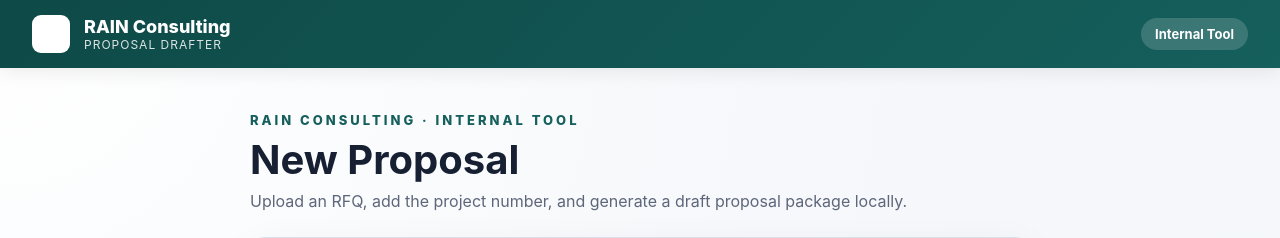
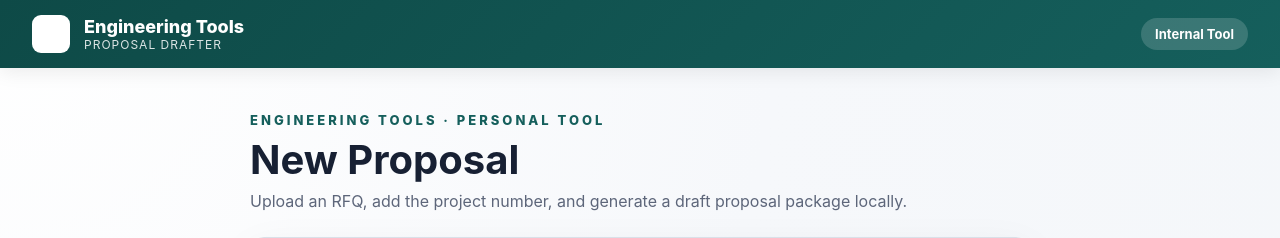
Before and after one commit to MariaMcCrann/Rain-Proposal-Tool, a Flask app: page / in a window 1280 px wide. Shown: the top 238 px of the page. Run offline with Flask 3, Linux system fonts and the light colour scheme.

Commit message:
Use generic proposal tool branding

```diff
--- a/Rain-Proposal-Tool/templates/index.html
+++ b/Rain-Proposal-Tool/templates/index.html
@@ -2,7 +2,7 @@
 <html lang="en">
 <head>
   <meta charset="utf-8">
-  <title>RAIN Proposal Drafter</title>
+  <title>Engineering Proposal Tool</title>
   <meta name="viewport" content="width=device-width, initial-scale=1">
   <link rel="stylesheet" href="{{ url_for('static', filename='style.css') }}">
 </head>
@@ -12,7 +12,7 @@
   <div class="brand">
     <div class="logo">R</div>
     <div>
-      <div class="brand-title">RAIN Consulting</div>
+      <div class="brand-title">Engineering Tools</div>
       <div class="brand-subtitle">PROPOSAL DRAFTER</div>
     </div>
   </div>
@@ -21,7 +21,7 @@
 
 <main class="page">
   <section class="hero">
-    <div class="eyebrow">RAIN CONSULTING · INTERNAL TOOL</div>
+    <div class="eyebrow">ENGINEERING TOOLS · PERSONAL TOOL</div>
     <h1>New Proposal</h1>
     <p>Upload an RFQ, add the project number, and generate a draft proposal package locally.</p>
   </section>
```
